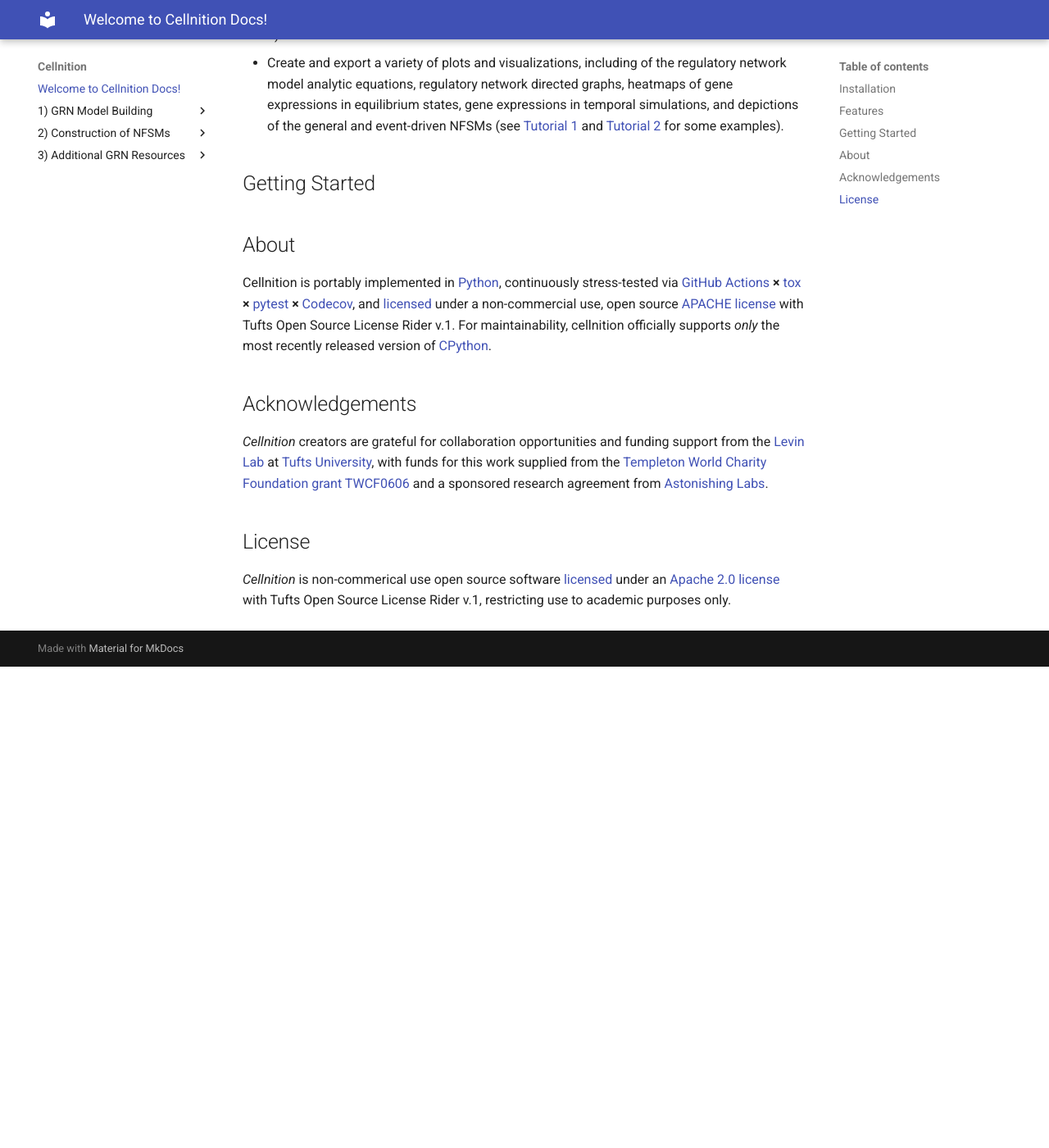
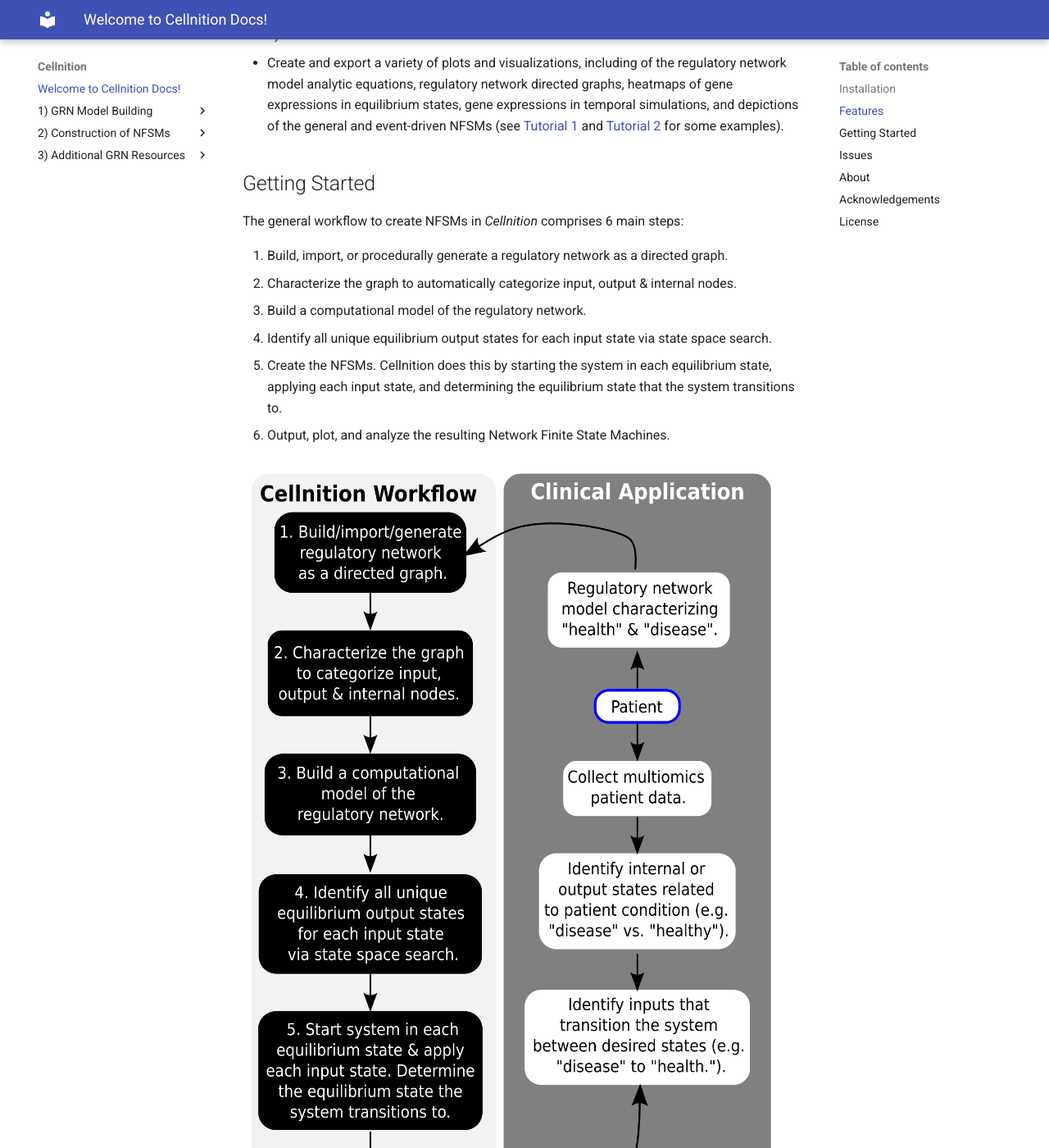
Before and after one commit to betsee/cellnition, an MkDocs documentation site: the page built from docs/index.md, in a window 1280 px wide and 1400 px high, scrolled down 2105 px. Shown: the whole window at 82% size. Built offline with MkDocs 1.6.1 and Material for MkDocs 9.7.7, drawn with Linux system fonts in a browser that asks for light colours; before the commit the page ends 2918 px from its top, so only the background shows below that; some of the changed text lies outside the part shown.

Commit message:
Documentation...x8
Updates to front-facing material, including a flow chart depicting the general workflow of Cellnition.

```diff
--- a/docs/index.md
+++ b/docs/index.md
@@ -89,6 +89,26 @@
 
 ## Getting Started
 
+The general workflow to create NFSMs in *Cellnition* comprises 6 main steps:
+
+1. Build, import, or procedurally generate a regulatory network as a directed graph.
+2. Characterize the graph to automatically categorize input, output & internal nodes.
+3. Build a computational model of the regulatory network.
+4. Identify all unique equilibrium output states for each input state via state space search.
+5. Create the NFSMs. Cellnition does this by starting the system in each equilibrium state,
+applying each input state, and determining the equilibrium state that the system transitions to.
+6. Output, plot, and analyze the resulting Network Finite State Machines.
+
+![Cellnition Workflow with Clinical Application](img/cellnition_workflow_1.png)
+
+The Jupyter Notebook [Tutorials](https://github.com/betsee/cellnition#tutorials) are a great
+place to get started with *Cellnition*.
+
+## Issues
+
+Please use the *Cellnition* [issue tracker](https://github.com/betsee/cellnition/issues) to
+report any problems or feedback pertaining to the codebase.
+
 
 ## About
 
```
Also changed, not shown: other parts of docs/index.md (+1 -1 lines), docs/img/cellnition_workflow_1.png (added).
